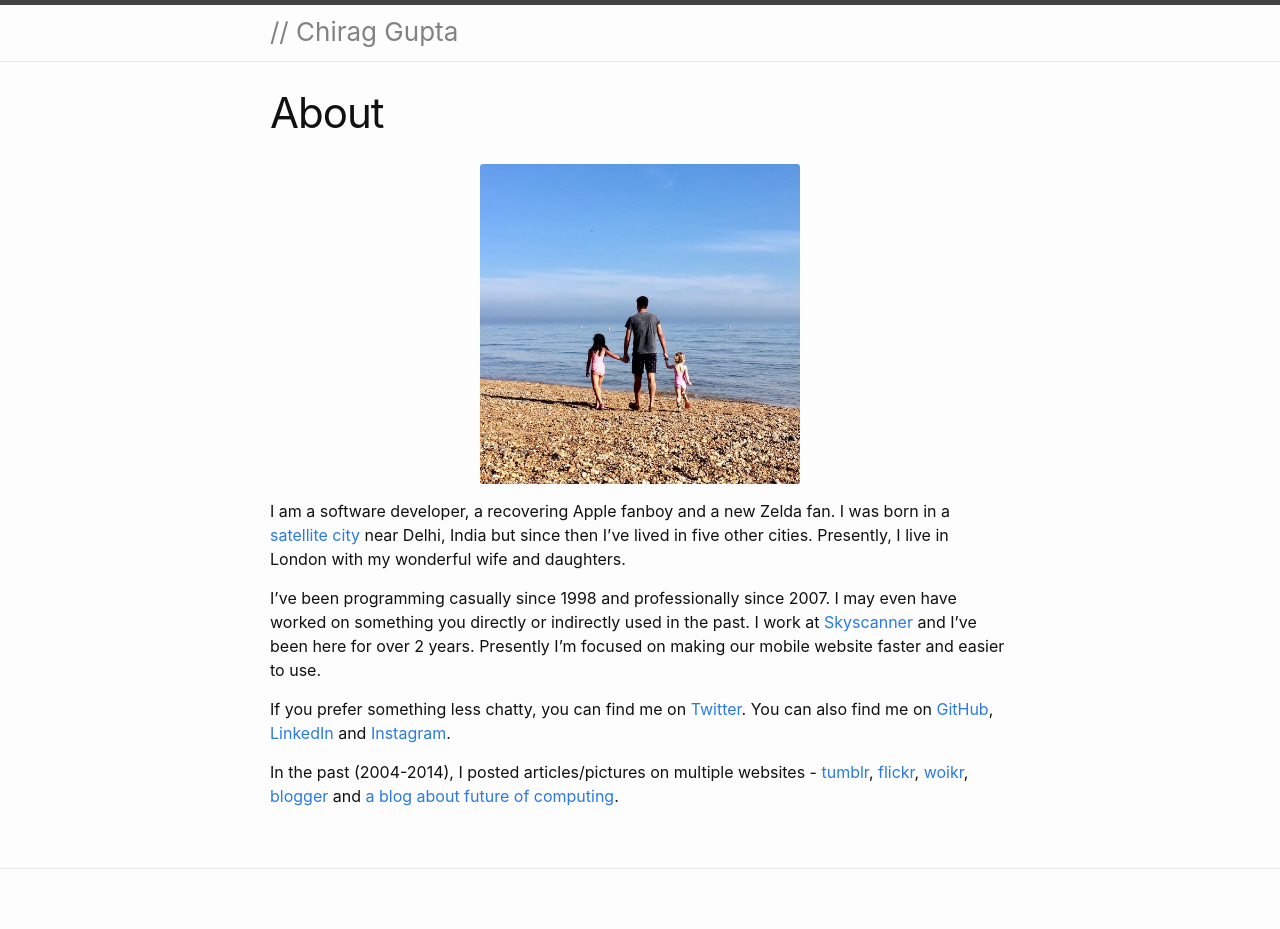
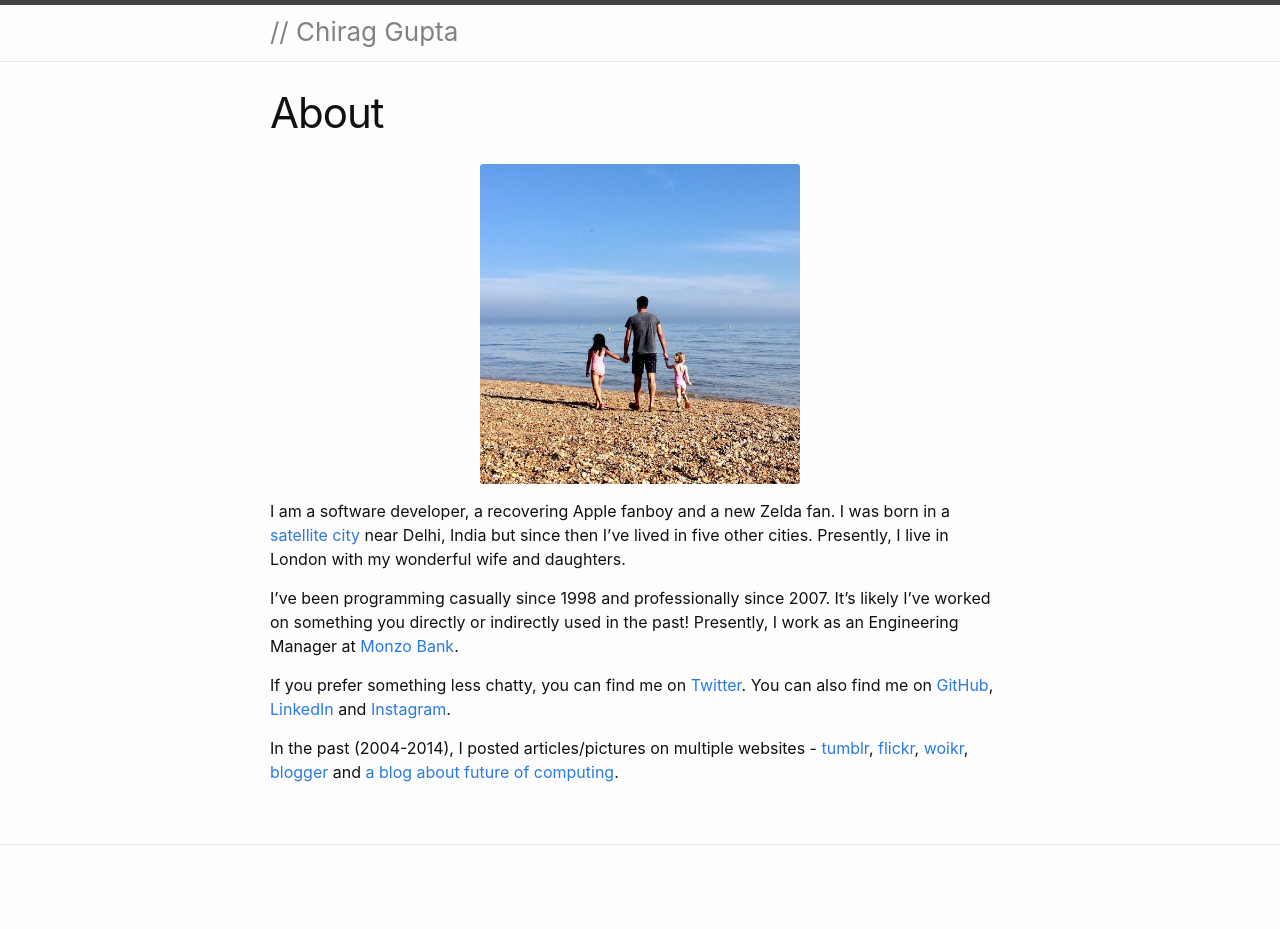
Before and after one commit to chiraggupta/ChiragGupta.com, a Jekyll site: the page built from about.md, in a window 1280 px wide. Built offline with Jekyll 4.4.1, drawn with Linux system fonts in a browser that asks for light colours; after the commit the page ends 905 px from its top, so only the background shows below that.

Commit message:
Update job

```diff
--- a/about.md
+++ b/about.md
@@ -8,7 +8,7 @@ permalink: /about/
 
 I am a software developer, a recovering Apple fanboy and a new Zelda fan. I was born in a [satellite city](https://en.wikipedia.org/wiki/Ghaziabad) near Delhi, India but since then I've lived in five other cities. Presently, I live in London with my wonderful wife and daughters.
 
-I've been programming casually since 1998 and professionally since 2007. I may even have worked on something you directly or indirectly used in the past. I work at [Skyscanner](https://www.skyscanner.net) and I've been here for over 2 years. Presently I'm focused on making our mobile website faster and easier to use.
+I've been programming casually since 1998 and professionally since 2007. It's likely I've worked on something you directly or indirectly used in the past! Presently, I work as an Engineering Manager at [Monzo Bank](https://monzo.com/).
 
 If you prefer something less chatty, you can find me on [Twitter](https://www.twitter.com/{{ site.twitter_username| cgi_escape | escape }}). You can also find me on [GitHub](https://github.com/{{ site.github_username| cgi_escape | escape }}), [LinkedIn](https://www.linkedin.com/in/{{ site.linkedin_username| cgi_escape | escape }}) and [Instagram](https://instagram.com/{{ site.instagram_username| cgi_escape | escape }}).
 
```
